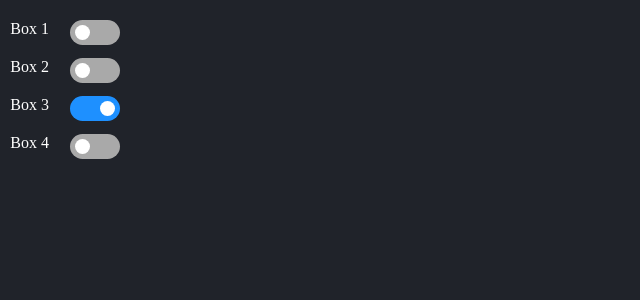
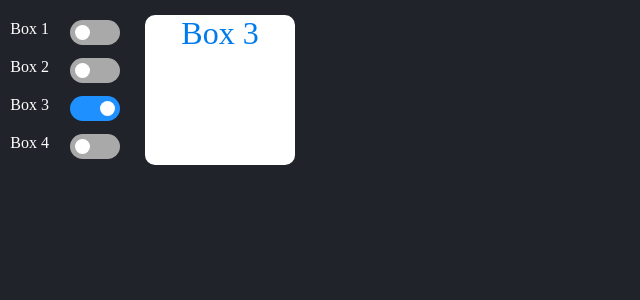
Before and after one commit to MahdiSohaily/MahdiSohaily.github.io, a React (Create React App) app: page / in a window 1280 px wide. Shown: the top 300 px of the page, without its empty margins (0-640 px from the left). Built offline with nearby package versions, Linux system fonts and the light colour scheme.

Commit message:
Add boxes component props

```diff
--- a/src/components/Boxes.jsx
+++ b/src/components/Boxes.jsx
@@ -5,7 +5,7 @@ export default class Boxes extends Component {
   render() {
     return (
       <div className="box-wrapper">
-        {this.state.toggle.map(
+        {this.props.items.map(
           (item) => item.checked && <Box key={item.id} title={item.title} />
         )}
       </div>
--- a/src/components/main.jsx
+++ b/src/components/main.jsx
@@ -1,6 +1,7 @@
 import React, { Component } from 'react';
 import '../App.css';
 import Aside from './Aside';
+import Boxes from './Boxes';
 
 export default class Main extends Component {
   state = {
@@ -31,6 +32,7 @@ export default class Main extends Component {
     return (
       <>
         <Aside items={this.state.toggle} toggler={this.toggler} />
+        <Boxes items={this.state.toggle} />
       </>
     );
   }
```
